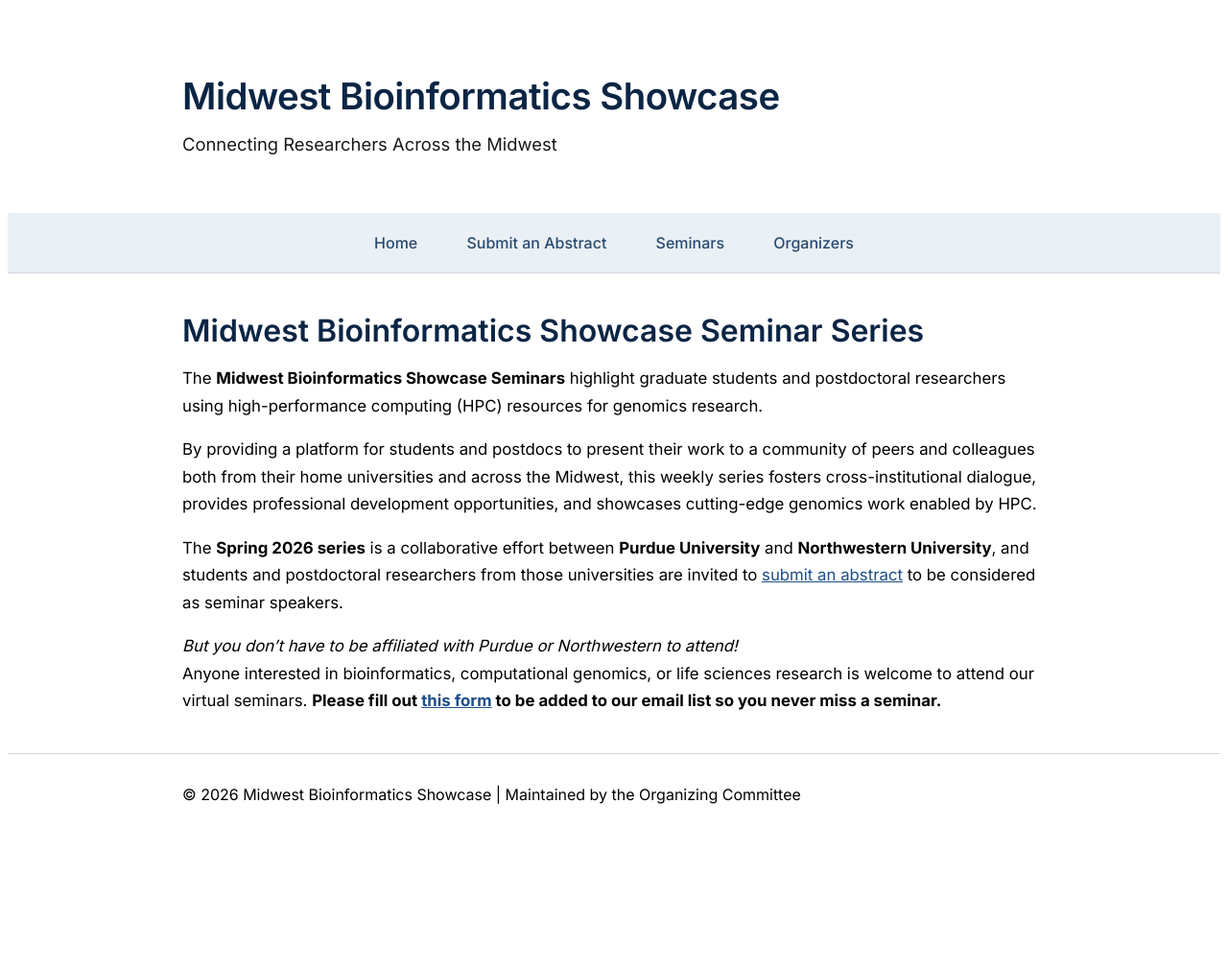
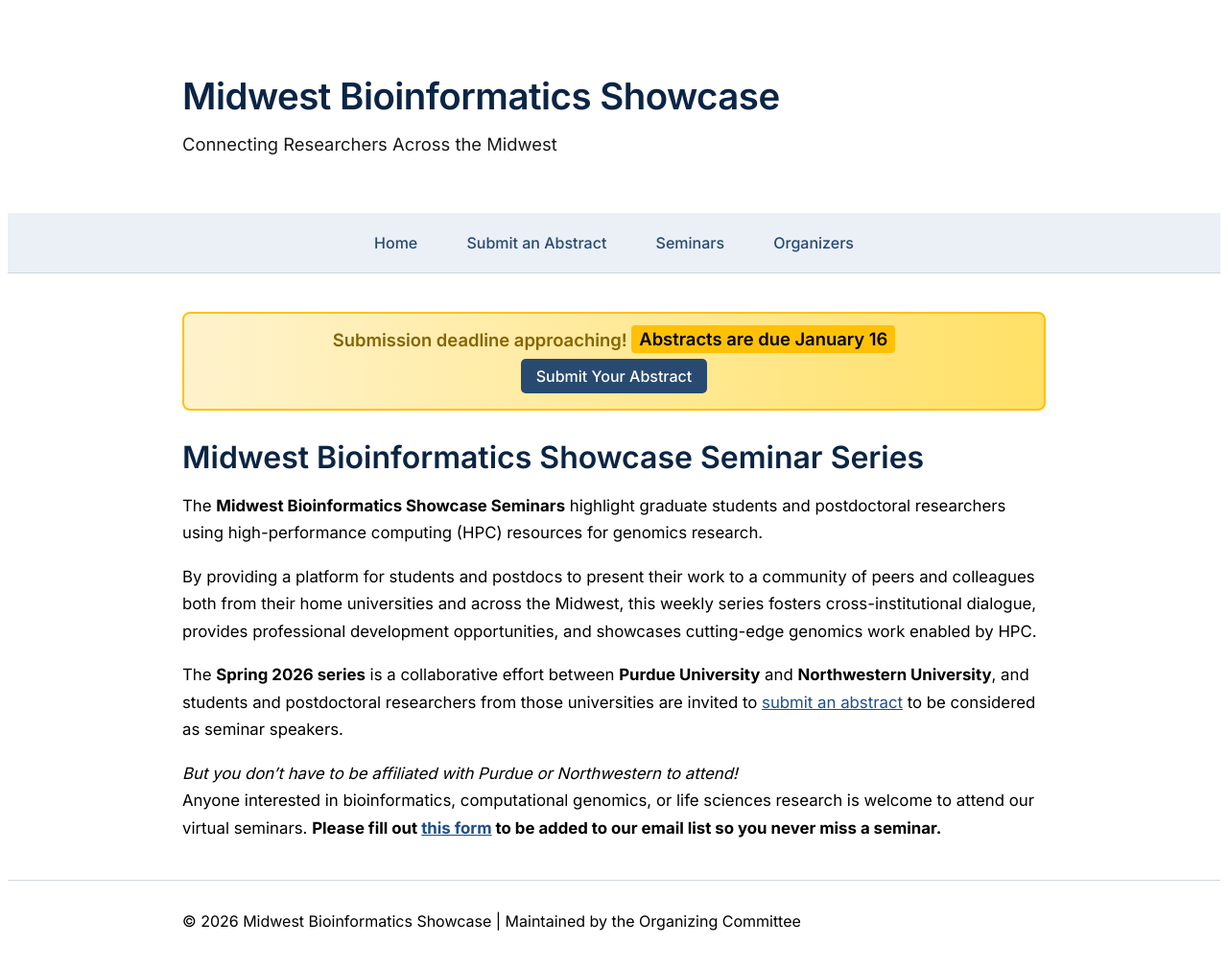
Before and after one commit to Midwest-Bioinformatics-Showcase/midwest-bioinformatics-showcase.github.io, a Jekyll site: the page built from index.md, in a window 1280 px wide. Shown: the whole page at 96% size. Built offline with Jekyll 4.4.1, drawn with Linux system fonts in a browser that asks for light colours; before the commit the page ends 900 px from its top, so only the background shows below that.

Commit message:
added banner

```diff
--- a/index.md
+++ b/index.md
@@ -2,6 +2,14 @@
 layout: default
 title: Home
 ---
+
+<div style="background: linear-gradient(90deg, #fff3cd, #ffe066); border: 2px solid #ffc107; border-radius: 8px; padding: 1rem 1.5rem; margin-bottom: 1.5rem; text-align: center;">
+  <span style="font-size: 1.15rem; font-weight: 600; color: #856404;">
+    Submission deadline approaching! <mark style="background: #ffc107; padding: 0.2rem 0.5rem; border-radius: 4px;">Abstracts are due January 16</mark>
+  </span>
+  <br>
+  <a href="https://forms.cloud.microsoft/r/Rq9Z1Kdtk8" style="display: inline-block; margin-top: 0.6rem; background: #294a70; color: white; padding: 0.5rem 1rem; border-radius: 5px; text-decoration: none; font-weight: 500;">Submit Your Abstract</a>
+</div>
 
 # Midwest Bioinformatics Showcase Seminar Series
 
```
